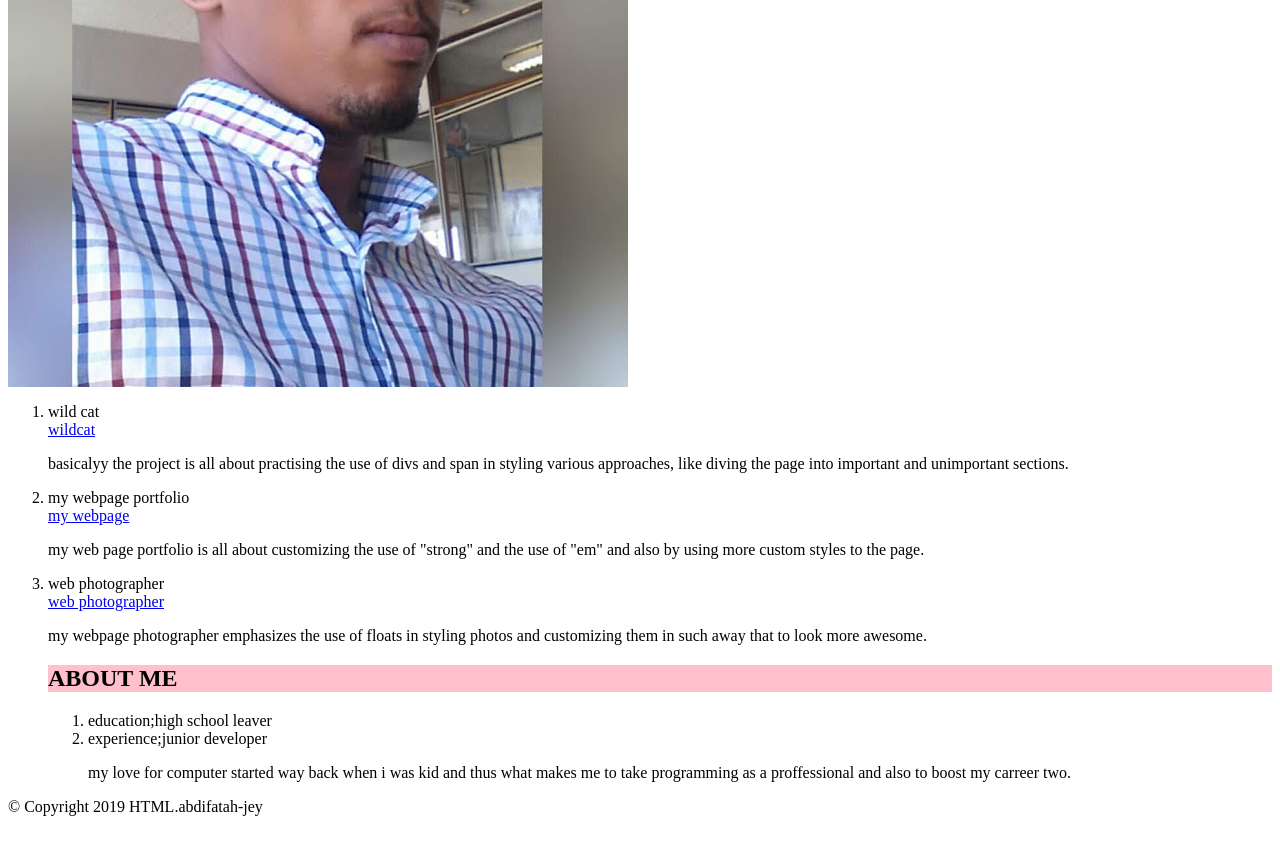
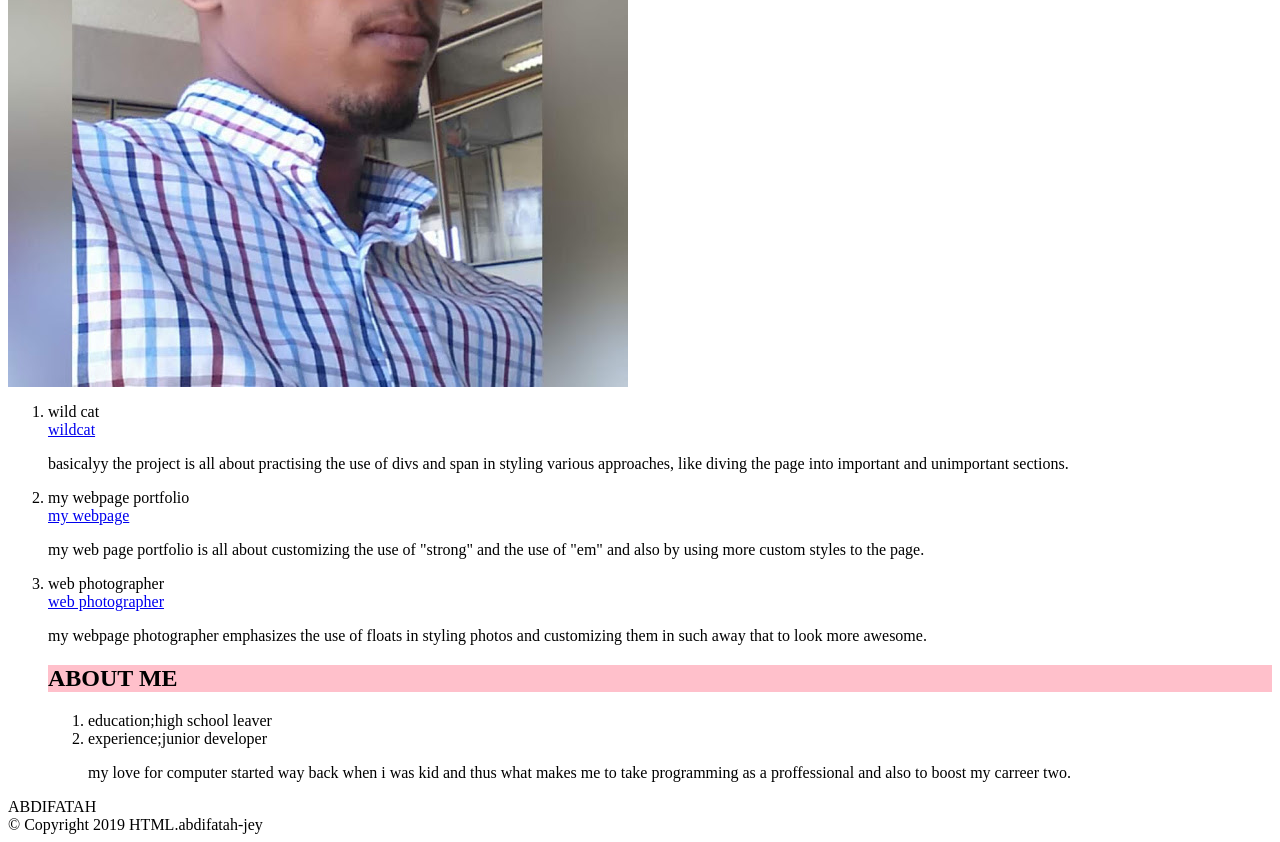
Before and after one commit to abdifatah-jey/jey-portfolio, a plain HTML site: page index.html in a window 1280 px wide. Shown: the part 299-1141 px from the top of the page. Drawn offline with Linux system fonts and the light colour scheme.

Commit message:
adding author name

```diff
--- a/index.html
+++ b/index.html
@@ -24,6 +24,7 @@
        <p>my love for computer started way back when i was kid and thus what makes me to take programming as a proffessional and also to boost my carreer two.</p>
      </ol>
     </ol>
+    <span class="author">ABDIFATAH</span>
     <footer>&copy; Copyright 2019 HTML.abdifatah-jey</footer>
   </head>
   <body>
```
